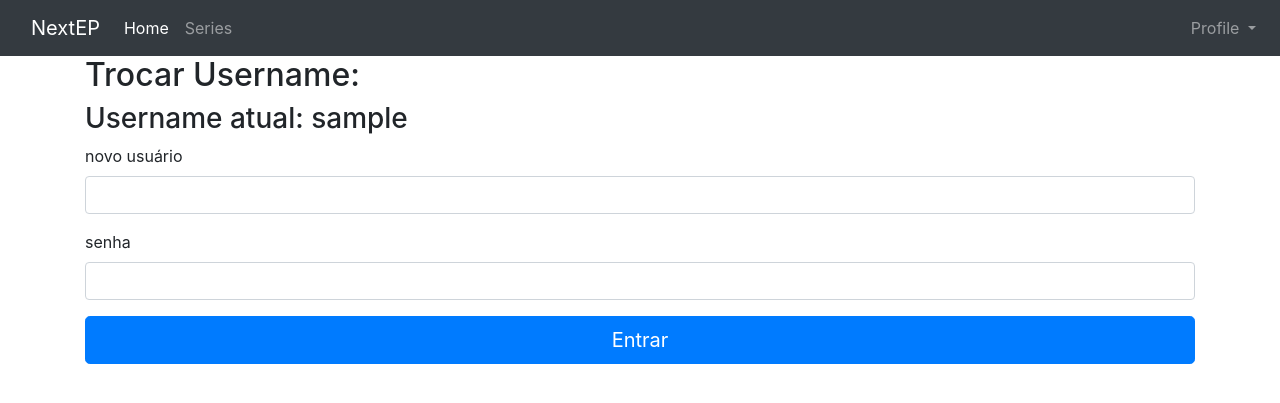
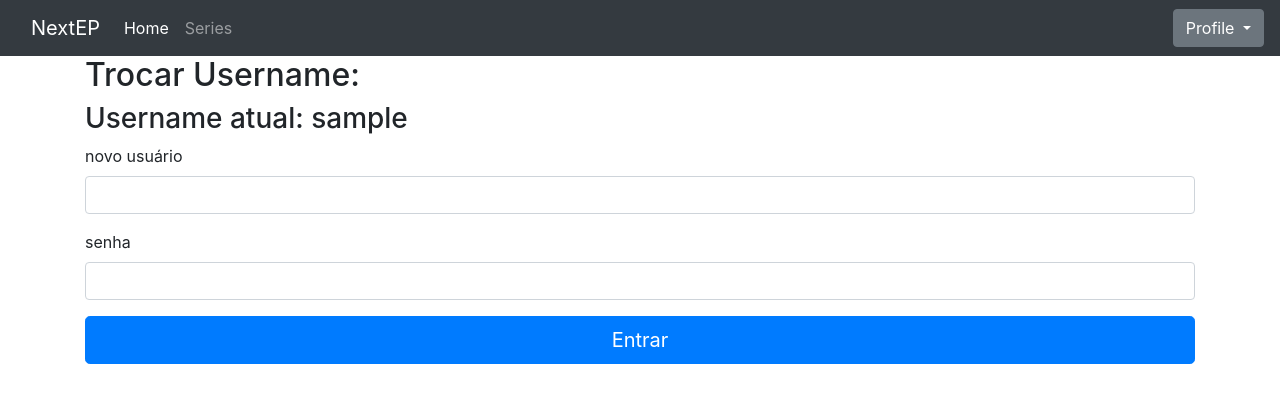
Before and after one commit to next-ep/next-ep, a Flask app: page /account/change_username in a window 1280 px wide. Shown: the top 403 px of the page. Run offline with Flask 2, Linux system fonts and the light colour scheme; the visitor is signed in with stand-in values (Sample User, id 1); data comes from the database, SQL or seed files in the repository; some libraries are stand-ins or nearby versions.

Commit message:
Finalizando configurações da navbar

```diff
--- a/app/templates/change_password.html
+++ b/app/templates/change_password.html
@@ -10,7 +10,6 @@
 {% endblock %}
 
 {% block content %}
-{% include 'components/navbar.html' %}
 <div class="container">
     <form class="-formsignin" method="POST" action="/account/change_password">
       <h2 class="form-signin-heading">Trocar Senha:</h2>
--- a/app/templates/change_username.html
+++ b/app/templates/change_username.html
@@ -10,7 +10,6 @@
 {% endblock %}
 
 {% block content %}
-{% include 'components/navbar.html' %}
 <div class="container">
     <form class="-formsignin" method="POST" action="/account/change_username">
       <h2 class="form-signin-heading">Trocar Username:</h2>
--- a/app/templates/components/base.html
+++ b/app/templates/components/base.html
@@ -16,6 +16,7 @@
         {% endblock %}
     </head>
     <body>
+        {% include 'components/navbar.html' %}
         <!-- Your page content -->
         {% block content %}{% endblock %}
 
--- a/app/templates/components/navbar.html
+++ b/app/templates/components/navbar.html
@@ -18,12 +18,12 @@
     <ul class="navbar-nav justify-content-end">
         {%if current_user.is_authenticated%}
         <li class="nav-item dropdown">
-            <a class="nav-link dropdown-toggle" href="#" role="button" data-bs-toggle="dropdown" aria-expanded="false">
-              Profile
+            <a class="btn btn-secondary dropdown-toggle" href="#" role="button" id="dropdownMenuLink" data-toggle="dropdown" aria-haspopup="true" aria-expanded="false">
+                Profile
             </a>
             <ul class="dropdown-menu">
               <li><a class="nav-link" href="{{url_for('auth.change_username')}}">Change Username</a></li>
-              <li><a class="nav-link" href="{{url_for('auth.change_password')}}">Change password</a></li>
+              <li><a class="nav-link" href="{{url_for('auth.change_password')}}">Change Password</a></li>
               <li><hr class="dropdown-divider"></li>
               <li><a class="nav-link active" aria-current="page" href="{{url_for('auth.logout')}}">Logout</a></li>
             </ul>
--- a/app/templates/index.html
+++ b/app/templates/index.html
@@ -9,7 +9,6 @@
 {% endblock %}
 
 {% block content %}
-{% include 'components/navbar.html' %}
 <div class="container">
     <h1>INDEX</h1>
 </div>
--- a/app/templates/login.html
+++ b/app/templates/login.html
@@ -10,7 +10,6 @@
 {% endblock %}
 
 {% block content %}
-{% include 'components/navbar.html' %}
 <div class="container">
     <form class="-formsignin" method="POST" action="/login">
       <h2 class="form-signin-heading">Realize o Login:</h2>
--- a/app/templates/signup.html
+++ b/app/templates/signup.html
@@ -10,7 +10,6 @@
 {% endblock %}
 
 {% block content %}
-{% include 'components/navbar.html' %}
 <div class="container">
     <form class="-formsignin" method="POST" action="/signup">
       <h2 class="form-signin-heading">Cadastrar:</h2>
```
